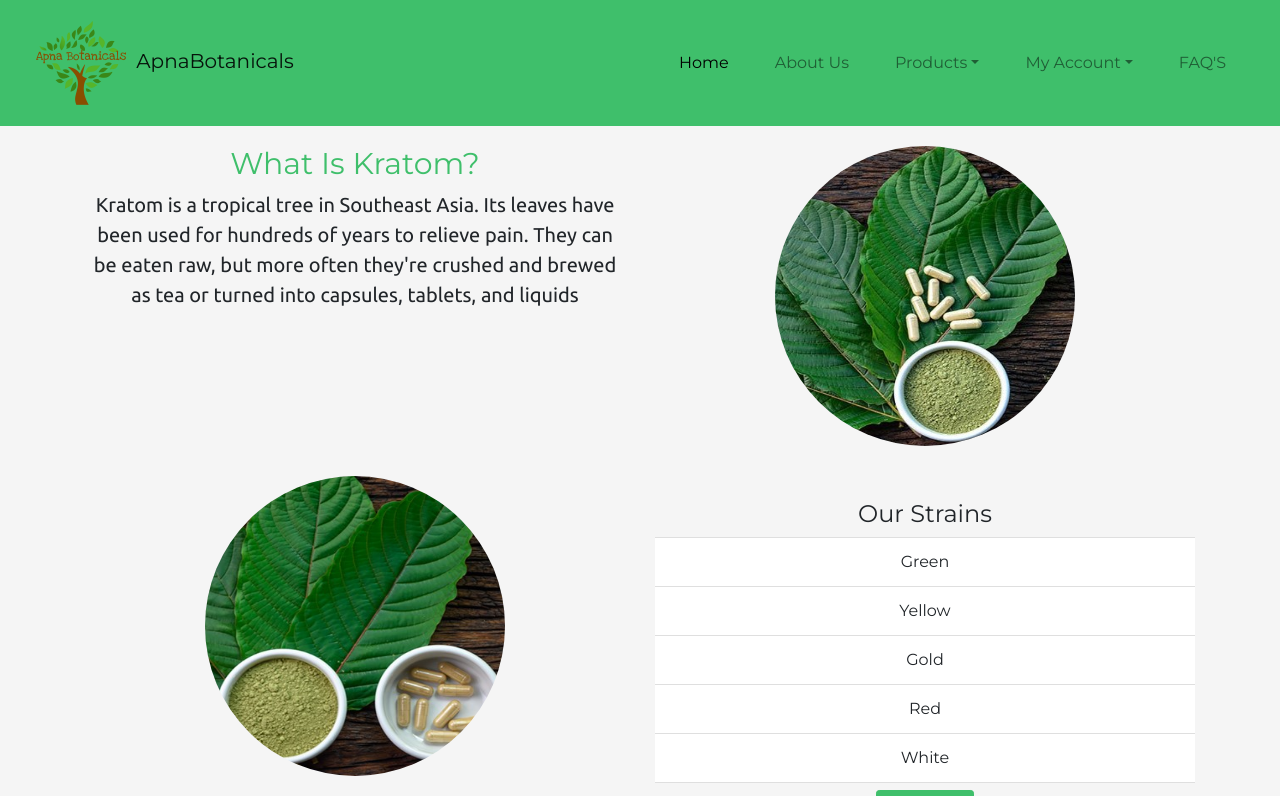
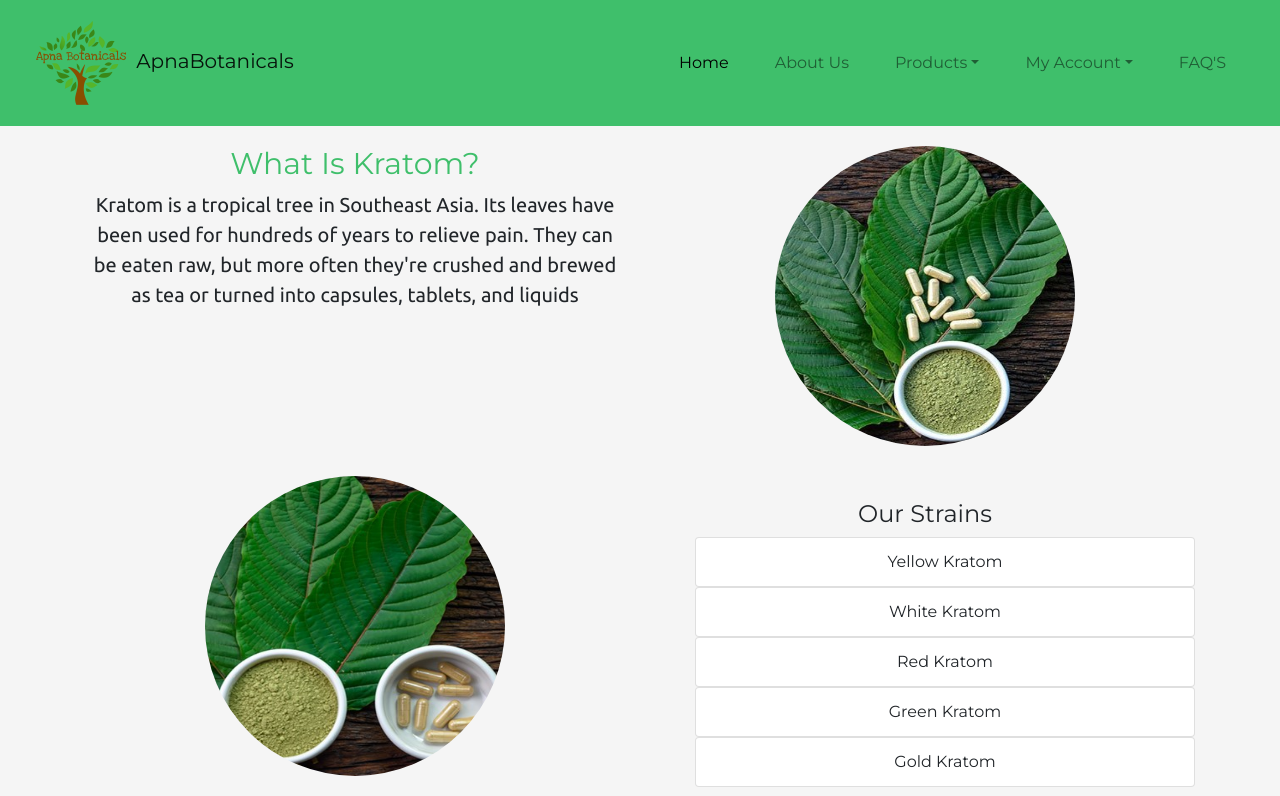
Before and after one commit to mandeep-ws/apnabotanicals, a React (Create React App) app: page /home in a window 1280 px wide. Shown: the top 796 px of the page. Built offline with nearby package versions, Linux system fonts and the light colour scheme.

Commit message:
New Changes

```diff
--- a/src/components/CapsulesInfo.js
+++ b/src/components/CapsulesInfo.js
@@ -3,8 +3,7 @@ import {
     Card,
     CardImg,
     CardImgOverlay,
-    CardText,
-    CardTitle
+
 } from "reactstrap";
 
 
--- a/src/components/Card.js
+++ b/src/components/Card.js
@@ -2,12 +2,11 @@ import React, { Component } from "react";
 import {
     Card,
     CardImg,
-    CardImgOverlay,
-    CardTitle,
+
     Modal, ModalHeader, ModalBody, Button,
-    Form, FormGroup, Input, Label
+    Form, FormGroup,
 } from "reactstrap";
-import Powderinfo from "./PowderInfo";
+
 
 
 
@@ -80,12 +79,8 @@ class Cardpowder extends Component {
 
             <div className="container">
                 <div className="row">{ powder }</div>
-                <Powderinfo powder={this.state.selectedPowder} />
 
-
-
-
-                        <Modal isOpen={this.state.isModalOpen} >
+                    <Modal isOpen={this.state.isModalOpen} >
                             <ModalHeader toggle={this.toggleModal} >Product Info</ModalHeader>
                             <ModalBody>
 
--- a/src/components/Cardc.js
+++ b/src/components/Cardc.js
@@ -3,12 +3,11 @@ import {
     Card,
     CardImg,
     CardImgOverlay,
-    CardText,
-    CardBody,
-    CardTitle
+    CardTitle,
+    Modal, ModalHeader, ModalBody, Button,
+    Form, FormGroup
 } from "reactstrap";
-import Powderinfo from "./PowderInfo";
-import Capsulesinfo from "./CapsulesInfo";
+
 
 
 
@@ -17,15 +16,25 @@ class Cardcapsule extends Component {
 
     constructor(props) {
         super(props);
+        this.toggleModal = this.toggleModal.bind(this);
+        this.onCapsuleSelect = this.onCapsuleSelect.bind(this);
         this.state = {
-            selectedCapsule: null
-        };
-    }
+            selectedCapsule: "",
+            isModalOpen: false
+        }
+        }
+
+        onCapsuleSelect(capsule) {
+
+            this.setState({ selectedCapsule: capsule });
+        }
 
 
-    onCapsuleSelect(capsule) {
 
-        this.setState({ selectedCapsule: capsule });
+    toggleModal() {
+        this.setState({
+            isModalOpen: !this.state.isModalOpen
+        });
     }
 
 
@@ -34,7 +43,7 @@ class Cardcapsule extends Component {
         const capsule = this.props.capsules.map(capsule => {
             return (
                 <div key={capsule.id} className="col-md-3 m-1">
-                    <Card onClick={() => this.onCapsuleSelect({ capsule })}>
+                      <Card onClick={() => { this.onCapsuleSelect( capsule ); this.toggleModal(); }}>
                         <CardImg width="30%" height="30%" src={capsule.image} alt={capsule.name} />
                         <CardImgOverlay>
                             <CardTitle>{capsule.name}</CardTitle>
@@ -47,7 +56,27 @@ class Cardcapsule extends Component {
         return (
             <div className="container">
                 <div className="row">{capsule}</div>
-                <Capsulesinfo capsule={this.state.selectedCapsule} />
+
+                <Modal isOpen={this.state.isModalOpen} >
+                            <ModalHeader toggle={this.toggleModal} >Product Info</ModalHeader>
+                            <ModalBody>
+
+                                <Form onSubmit={this.handleLogin}>
+
+                                    <FormGroup>
+
+                                       <img src={this.state.selectedCapsule.image} width="auto" height="150" />
+                                    </FormGroup>
+
+                                    <FormGroup>
+                                        <p>{this.state.selectedCapsule.description}</p>
+                                    </FormGroup>
+                                    <Button type="submit" value="submit" color="primary">Add to Cart</Button>
+                                </Form>
+
+                            </ModalBody>
+                        </Modal>
+
             </div>
 
         );
--- a/src/components/Contactus.js
+++ b/src/components/Contactus.js
@@ -1,9 +1,9 @@
 import React, { Component } from 'react';
 import {
-    Breadcrumb, BreadcrumbItem,
+
     Button, Label, Col, Row
 } from 'reactstrap';
-import { Link } from "react-router-dom";
+
 import { Control, LocalForm, Errors } from 'react-redux-form';
 
 const required = val => val && val.length;
--- a/src/components/Home.js
+++ b/src/components/Home.js
@@ -1,11 +1,66 @@
-import React from 'react';
+import React, {Component} from 'react';
 import {
 
-    Button, Label, Col, Row
+    Button,
+    Modal, ModalHeader, ModalBody,
+    Form, FormGroup
 } from 'reactstrap';
 
 
-function Home(props) {
+
+class Home extends Component {
+
+
+    constructor(props) {
+        super(props);
+        this.toggleModal = this.toggleModal.bind(this);
+        this.changeBackground = this.changeBackground(this);
+
+
+        this.state = {
+            selectedProduct: "",
+
+            isModalOpen: false
+        };
+    }
+
+
+    toggleModal() {
+        this.setState({
+            isModalOpen: !this.state.isModalOpen
+        });
+    }
+
+    onProductSelect(product){
+        this.setState({ selectedProduct: product });
+    }
+
+     changeBackground(e) {
+       console.log("isee")
+       //e.target.style.background = 'red';
+      }
+
+    render(){
+            console.log(this.changeBackground)
+        const product = this.props.powders.map(powder => {
+            return (
+
+
+
+                <div key={powder.id} >
+                    <li  className="list-group-item"  onClick={() => { this.toggleModal()}} onMouseEnter={(e) => {e.target.style.background = "#3FBF6B"}} onMouseOut={(e) => {e.target.style.background = " whitesmoke"}}>
+                        <a>{powder.name}</a>
+                    </li>
+
+                </div>
+
+
+
+            );
+        }
+        );
+
+
         return (
 
             <div className="container text-center home-text">
@@ -31,19 +86,39 @@ function Home(props) {
 
                         <h4>Our Strains</h4>
 
-                        <ul class="list-group healthList list-group-flush">
-                            <li class="list-group-item">Green</li>
-                            <li class="list-group-item">Yellow</li>
-                            <li class="list-group-item">Gold</li>
-                            <li class="list-group-item">Red</li>
-                            <li class="list-group-item">White</li>
-                            <li><a class="btn btn-sm mt-2" href="https://www.webmd.com/vitamins/ai/ingredientmono-1513/kratom" id="learnMore">Learn More</a></li>
+                            <ul background="whitesmoke">
+                                {product}
+
                             </ul>
+                            <a class="btn btn-sm mt-2" href="https://www.webmd.com/vitamins/ai/ingredientmono-1513/kratom" id="learnMore">Learn More</a>
                     </div>
                 </div>
+
+
+            <Modal isOpen={this.state.isModalOpen} >
+                            <ModalHeader toggle={this.toggleModal} >Product Info</ModalHeader>
+                            <ModalBody>
+
+                                <Form onSubmit={this.handleLogin}>
+
+                                    <FormGroup>
+
+                                       <img src="" width="auto" height="150" />
+                                    </FormGroup>
+
+                                    <FormGroup>
+                                        <p></p>
+                                    </FormGroup>
+                                    <Button type="submit" value="submit" color="primary">Add to Cart</Button>
+                                </Form>
+
+                            </ModalBody>
+                        </Modal>
                     </div>
 
     );
 }
+}
+
 
 export default Home;
--- a/src/components/MainComponent.js
+++ b/src/components/MainComponent.js
@@ -34,15 +34,11 @@ class Main extends Component {
                 <Header />
                 <Switch>
 
-                    <Route exact path="/home" render={() => <Home />} />
+                    <Route exact path="/home" render={() => <Home powders={this.state.powders} />} />
                     <Route exact path="/powder" render={() => <Cardpowder powders={this.state.powders} /> } />
                     <Route exact path="/capsules" render={() => <Cardcapsule capsules={this.state.capsules} />} />
-
                     <Route exact path="/contact" render={() => <Contact />} />
-
                     <Redirect to="/home" />
-
-
                 </Switch>
                 <Footer />
             </div>
--- a/src/components/Navbarn.js
+++ b/src/components/Navbarn.js
@@ -1,4 +1,4 @@
-import React, { Component } from 'react';
+import React from 'react';
 import {
     Collapse,
     Navbar,
--- a/src/components/PowderInfo.js
+++ b/src/components/PowderInfo.js
@@ -3,10 +3,7 @@ import {
     Card,
     CardImg,
     CardImgOverlay,
-    CardText,
-    CardTitle,
-    Modal, ModalHeader, ModalBody, Button,
-    Form, FormGroup, Input, Label
+
 } from "reactstrap";
 
 
--- a/src/inventory/powder.js
+++ b/src/inventory/powder.js
@@ -1,28 +1,28 @@
 export const POWDER = [
     {
         id: 0,
-        name: "Yellow Kratom Powder",
+        name: "Yellow Kratom ",
         image: "/assets/images/powder/yellow-p1.png",
         featured: false,
         description: "yellow"
     },
     {
         id: 1,
-        name: "White Kratom Powder",
+        name: "White Kratom ",
         image: "/assets/images/powder/white-p1.png",
         featured: true,
         description: "white"
     },
     {
         id: 2,
-        name: "Red Kratom Powder",
+        name: "Red Kratom ",
         image: "/assets/images/powder/red-p1.png",
         featured: false,
         description: "Red"
     },
     {
         id: 3,
-        name: "Green Kratom Powder",
+        name: "Green Kratom ",
         image: "/assets/images/powder/green-p1.png",
         featured: true,
         description: "green"
@@ -30,7 +30,7 @@ export const POWDER = [
 
     {
         id: 4,
-        name: "Gold Kratom Powder",
+        name: "Gold Kratom ",
         image: "/assets/images/powder/gold-p1.png",
         featured: false,
         description: "gold"
```
Also changed, not shown: src/components/Card - Copy.js (deleted, +0 -59 lines), src/components/PowderInfo - Copy.js (deleted, +0 -53 lines), src/products/Green.js (added, +65 -0 lines). Lines whose indentation alone changed are shown as unchanged.
